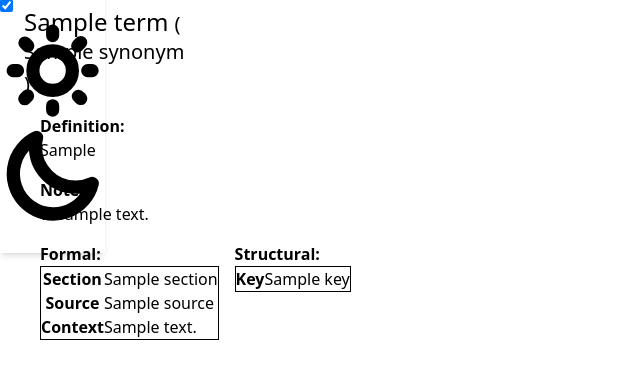
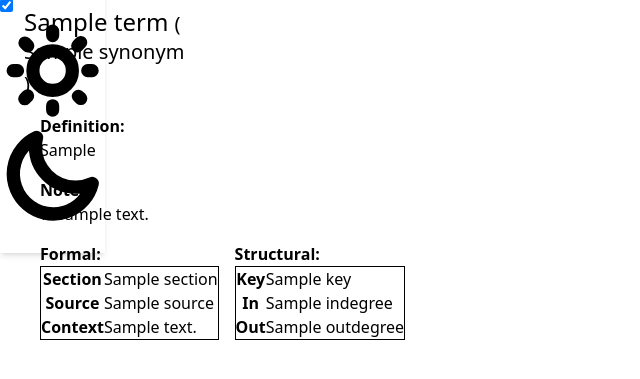
Before and after one commit to aalexei/terminology-forge, a FastAPI app: template app/templates/term.html in a window 1280 px wide. Shown: the part 74-453 px from the top of the page, without its empty margins (0-640 px from the left). Run offline with FastAPI, Linux system fonts and the light colour scheme; the template is opened without the code that fills it: most values are stand-ins (such as "Sample title", 1, 10 or a date in 2020); parts of the project's set-up code (start-up, migrations or seed data) failed here and were passed over; some libraries are stand-ins or nearby versions.

Commit message:
Added node in/out degree to list and term

```diff
--- a/app/templates/list.html
+++ b/app/templates/list.html
@@ -68,7 +68,7 @@
 	  {% for tag in t._tags %}
 	  <a href="#" class="badge badge-sm badge-soft badge-info tooltip" data-tip="{{ tag['description'] }}" onclick="addtofilter('@{{ tag['name'] }}')">@{{ tag['name'] }}</a>
 	  {% endfor %}
-	  <span class="badge badge-sm badge-soft tooltip badge-neutral" data-tip="# notes">{{ t.notes | length }}</span>
+	  <span class="badge badge-sm badge-soft tooltip badge-neutral" data-tip="degree">{{ t._indegree + t._outdegree }}</span>
 	</div>
       </div>
       <div class="list-col-wrap text-sm opacity-60 listjs-definition">
--- a/app/templates/term.html
+++ b/app/templates/term.html
@@ -77,11 +77,15 @@
             <th><div class="tooltip tooltip-right" data-tip="Unique key">Key</div></th>
             <td>{{ term.key }}</td>
 	  </tr>
+	  <tr>
+            <th><div class="tooltip tooltip-right" data-tip="Inward links">In</div></th>
+            <td>{{ term._indegree }}</td>
+	  </tr>
+	  <tr>
+            <th><div class="tooltip tooltip-right" data-tip="Outward links">Out</div></th>
+            <td>{{ term._outdegree }}</td>
+	  </tr>
 	  {% if vocab.is_editable(user) %}
-	  <tr>
-            <th><div class="tooltip tooltip-right" data-tip="Informal source">src</div></th>
-            <td>{{ term.src }}</td>
-	  </tr>
 	  <tr>
             <th><div class="tooltip tooltip-right" data-tip="Revision">rev</div></th>
             <td>{{ term.rev }}</td>
```
Also changed, not shown: app/services/term.py (+10 -2 lines).
